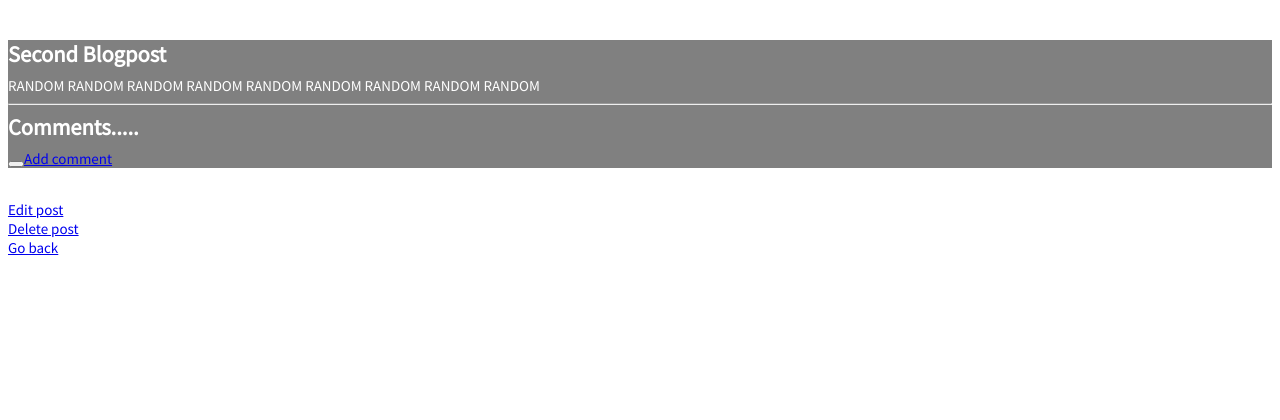
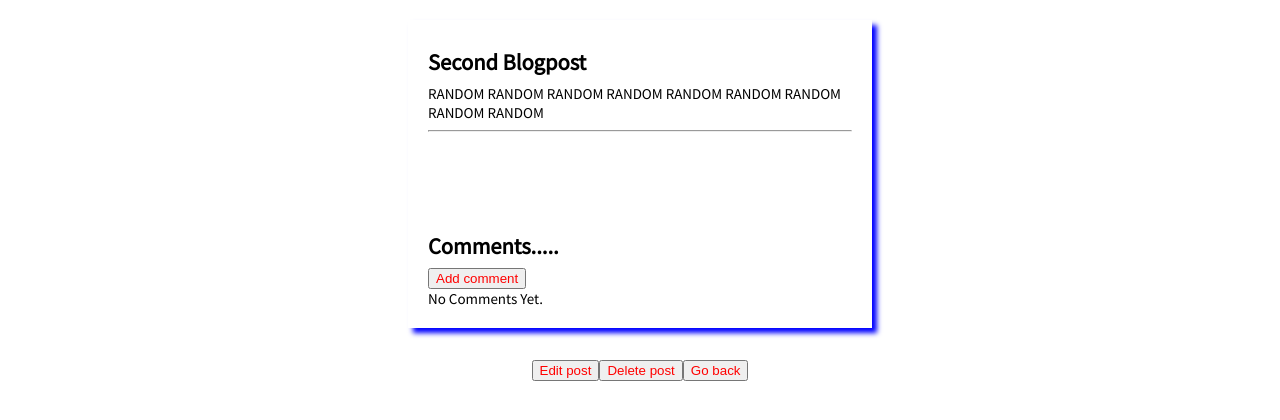
Before and after one commit to Phyya/CRUD--project, a Django app: page /post/2/ in a window 1280 px wide. Shown: the top 420 px of the page. Run offline with Django 3.2, Linux system fonts and the light colour scheme; data comes from the database, SQL or seed files in the repository; both versions use the stored data as it was before the commit.

Commit message:
Second push

```diff
--- a/AccountReg/templates/registration/login.html
+++ b/AccountReg/templates/registration/login.html
@@ -5,13 +5,13 @@
 
 
 {% block content %}
-<h2>You must be logged in to comment</h2>
+<h1>You must be logged in to comment</h1>
 <form method="POST" class="form-group">
     {% csrf_token %}
     {{form}}
     <button type="submit" class="btn btn-success">Log in</button>
 
-    <p><a href="/">Go back</a> </p>
+    <p><a href="/password_reset">Go back</a> </p>
     <p>Forgot password? Reset<a href=""> here </a> </p>
 </form>
 {% endblock %}
--- a/AccountReg/templates/registration/password_reset_complete.html
+++ b/AccountReg/templates/registration/password_reset_complete.html
@@ -0,0 +1,6 @@
+{% extends "blog/base.html" %}
+{% block reveal %} {% endblock %}
+{% block header %} Password reset complete {% endblock %}
+{% block content}
+<p>Congrats. Your new password has been set.You can log in <button><a href="/login">here</a></button> </p>
+{% endblock%}
--- a/AccountReg/templates/registration/password_reset_done.html
+++ b/AccountReg/templates/registration/password_reset_done.html
@@ -0,0 +1,6 @@
+{% extends "blog/base.html" %}
+{% block reveal %} {% endblock %}
+{% block header %} Reset Your password {% endblock %}
+{% block content}
+<p>We've emailed you instructions for setting your password. <br> If you don't receive an email, please make sure you've entered the correct email address you registered with </p>
+{% endblock%}
--- a/AccountReg/templates/registration/password_reset_email.html
+++ b/AccountReg/templates/registration/password_reset_email.html
@@ -1,3 +1,3 @@
-Did you ask for a password reset for email {{email }}. Follow the link below:
-{{ protocol }}://{{ domain }}/reset/<uidb64>/<token>/
-Your username, in case you have forgotten: {{user.username }}
+You you ask for a password reset for email {{email }}. Follow the link below:
+{{ protocol }}://{{ domain }}{% url "password_reset_confirm" uidb64=uid token=token %}
+Your username, in case you have forgotten: {{user.get_username }}
--- a/ZuriCrud/settings.py
+++ b/ZuriCrud/settings.py
@@ -130,4 +130,6 @@ DEFAULT_AUTO_FIELD = 'django.db.models.BigAutoField'
 
 LOGIN_REDIRECT_URL = "/post"
 LOGOUT_REDIRECT_URL = "/"
+
+EMAIL_BACKEND = 'django.core.mail.backends.console.Emailbackend'
 # CRISPY_TEMPLATE_PACK="bootstrap"
--- a/blog/apps.py
+++ b/blog/apps.py
@@ -4,3 +4,7 @@ from django.apps import AppConfig
 class BlogConfig(AppConfig):
     default_auto_field = 'django.db.models.BigAutoField'
     name = 'blog'
+
+class Crispy_Forms(AppConfig):
+    default_auto_field = 'django.db.models.BigAutoField'
+    name = 'crispy_forms'
--- a/blog/forms.py
+++ b/blog/forms.py
@@ -9,6 +9,3 @@ class CommentForm(forms.ModelForm):
         model = Comment
 
         fields = ['body']
-        snippets = {
-            'body':forms.Textarea(attrs={'class': 'form-control'}),
-        }
--- a/blog/models.py
+++ b/blog/models.py
@@ -16,13 +16,13 @@ class Post(models.Model):
 
 
 class Comment(models.Model):
-    # title = models.CharField(max_length=200)
+
     post = models.ForeignKey(Post, related_name = "comments", on_delete = models.CASCADE,)
-    user = models.ForeignKey(User,editable=False,null=True, on_delete = models.CASCADE,)
     body = models.TextField()
     date_added = models.DateTimeField(auto_now_add = True)
 
     class Meta:
         ordering = ['date_added']
+
     def __str__(self):
-        return 'By: %s -%s' %(self.user, self.body)
+        return 'By: %s -%s' %(self.post.name, self.body)
--- a/blog/static/blog/styles.css
+++ b/blog/static/blog/styles.css
@@ -1,25 +1,22 @@
 body {
-font-family:"Source Sans Pro";
-font-size:15px;
+    font-family:"Source Sans Pro";
+    font-size:15px;
 }
-header {
-    border-bottom: 1px slid #999;
-    margin-bottom: 2rem;
-    display: flex;
-}
-header h1 a {
+
+a {
     color:red;
     text-decoration:none;
 }
-.nav-left  {
-    margin-right:auto;
-    margin-top:300px;
-    background-color: black;
+header, .greeting, .nav-left, .post-entry {
+  margin:20px 400px;
+  padding:20px;
+  height:auto;
+
 }
-.nav-right {
-    /* display: flex; */
-    /* float:right; */
-    padding-top:2rem;
+
+.btns {
+    display:flex;
+    justify-content: center;
 }
 .post-entry {
     margin-bottom: 2rem;
--- a/blog/templates/blog/base.html
+++ b/blog/templates/blog/base.html
@@ -7,18 +7,22 @@
      <link rel="stylesheet" href="{% static 'blog/styles.css' %} ">
 </head>
 <body>
+ {% block header %}
     <header>
-        {% block header %} <h1>WELCOME TO DJANGO BLOG.
-            <a href="/register/">Sign up</a>
-
+        <h1>WELCOME TO DJANGO BLOG.
+            <button> <a href="/register/">Sign up</a></button>
+        <button><a href="/login/">Log in</a></button>
+        </h1>
+        </header>
         {% if user.is_authenticated %}
-
+            <div class="greeting">
                 <h3>Hi {{user.username}}!</h3>
-                <a href="/logout/">LOG OUT</a>
+            <button><a href="/logout/">LOG OUT</a></button>
+            </div>
         {% else %}
         <div class="greeting">
-            <h1>You are not logged in.</h1>
-            <a href="/login/">Log in</a></h1>
+            <h2>You are not logged in.</h2>
+
 
         </div>
         {% endif %}
@@ -31,9 +35,9 @@
 
         </div>
         {% endblock %}
-    </header>
 
-    <div>
+
+
 
             {% block content %}
             {% endblock %}
--- a/blog/templates/blog/detailed.html
+++ b/blog/templates/blog/detailed.html
@@ -5,26 +5,31 @@
 {% block header %} {% endblock %}
 
 {% block content %}
-    <div class="post-entry"  style="background-color: grey; color:white">
+    <div class="post-entry" style="box-shadow: 5px 5px 5px blue;">
         <h2>{{ posts.title }}</h2>
         <p>{{posts.body}}</p>
 <hr>
-        <div>
+        <div style="margin-top: 100px;">
             <h2>Comments.....</h2>
-
-                    {% for comment in posts.comments.all %}
+            <button><a href="/post/{{posts.pk}}/comment">Add comment</a></button> <br>
+            {% if not post.comments.all %}
+                No Comments Yet.
+            {% else %}
+                    {% for comment in post.comments.all %}
                         <strong>
                             {{ comment.name}} - {{comment.date_added}}
                         </strong>
                         <br>
                         {{comment.body}}
                     {% endfor %}
-                    <button></button><a href="/post/{{posts.id}}/comment">Add comment</a></button>
+            {% endif %}
+
 
         </div>
     </div>
-
-    <a href="/post/{{posts.id}}/edit">Edit post</a> <br>
-    <a href="/post/{{posts.id}}/delete">Delete post</a> <br>
-    <a href="/post/">Go back</a>
+    <div class="btns">
+        <button><a href="/post/{{posts.id}}/edit">Edit post</a> </button>
+        <button><a href="/post/{{posts.id}}/delete">Delete post</a> </button>
+        <button><a href="/post/">Go back</a> </button>
+    </div>
 {%  endblock %}
--- a/blog/views.py
+++ b/blog/views.py
@@ -42,4 +42,13 @@ class AddCommentView(CreateView):   #class-based view to add a comment
     model = Comment
     template_name = 'AccountReg/newcomment.html'
     fields = ['body']
-    #success_url = reverse_lazy('fullPost')
+    success_url = reverse_lazy('fullPost')
+
+
+    # def form_valid(self, form):
+    #     form.instance.post_id = self.kwargs['pk']
+    #     form.instance.author = request.user
+    #     #return super().form_valid(form)
+
+
+    # success_url = reverse_lazy('fullPost')
```
Also changed, not shown: AccountReg/templates/registration/password_reset_confirm.html (+20 -0 lines), blog/templates/blog/allPosts.html (+4 -4 lines), blog/urls.py (+7 -2 lines), blog/migrations/0001_initial.py, blog/migrations/0002_comment.py (deleted), blog/migrations/0003_auto_20210427_2226.py (deleted), db.sqlite3.
